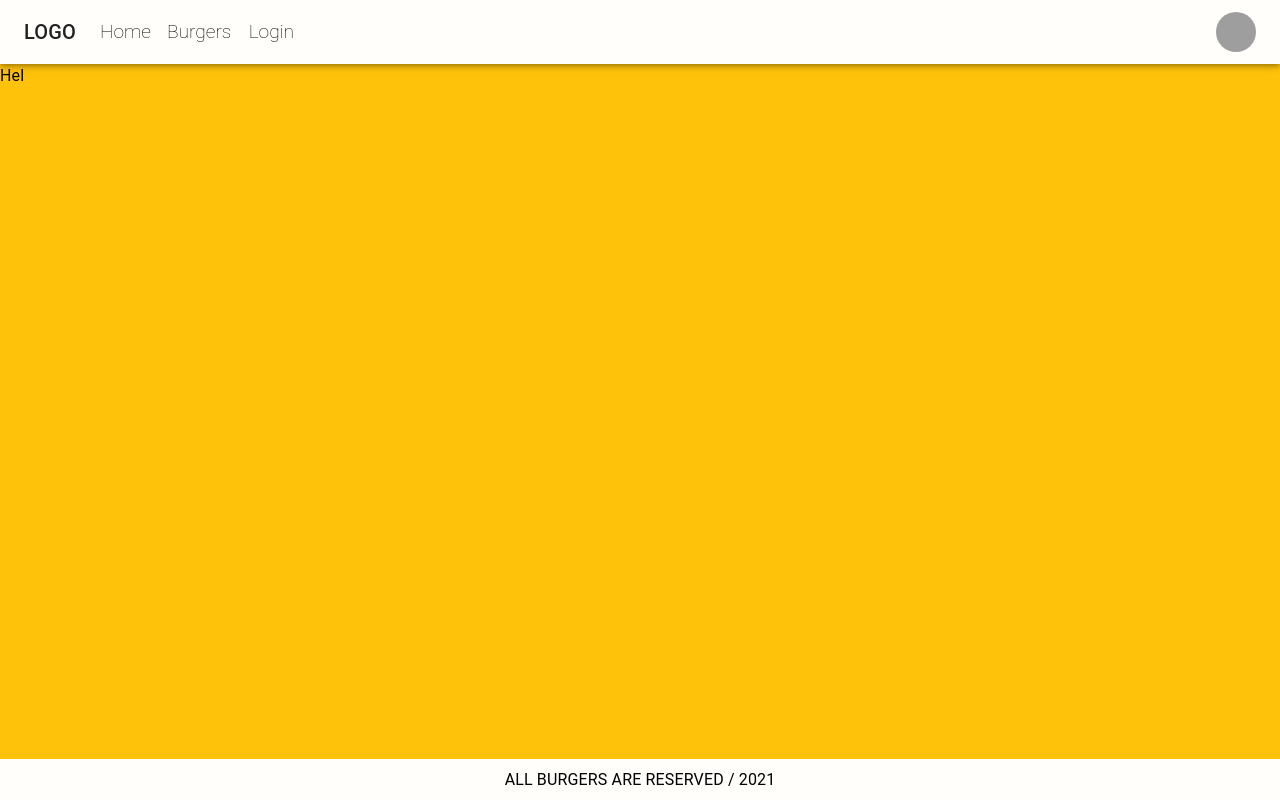
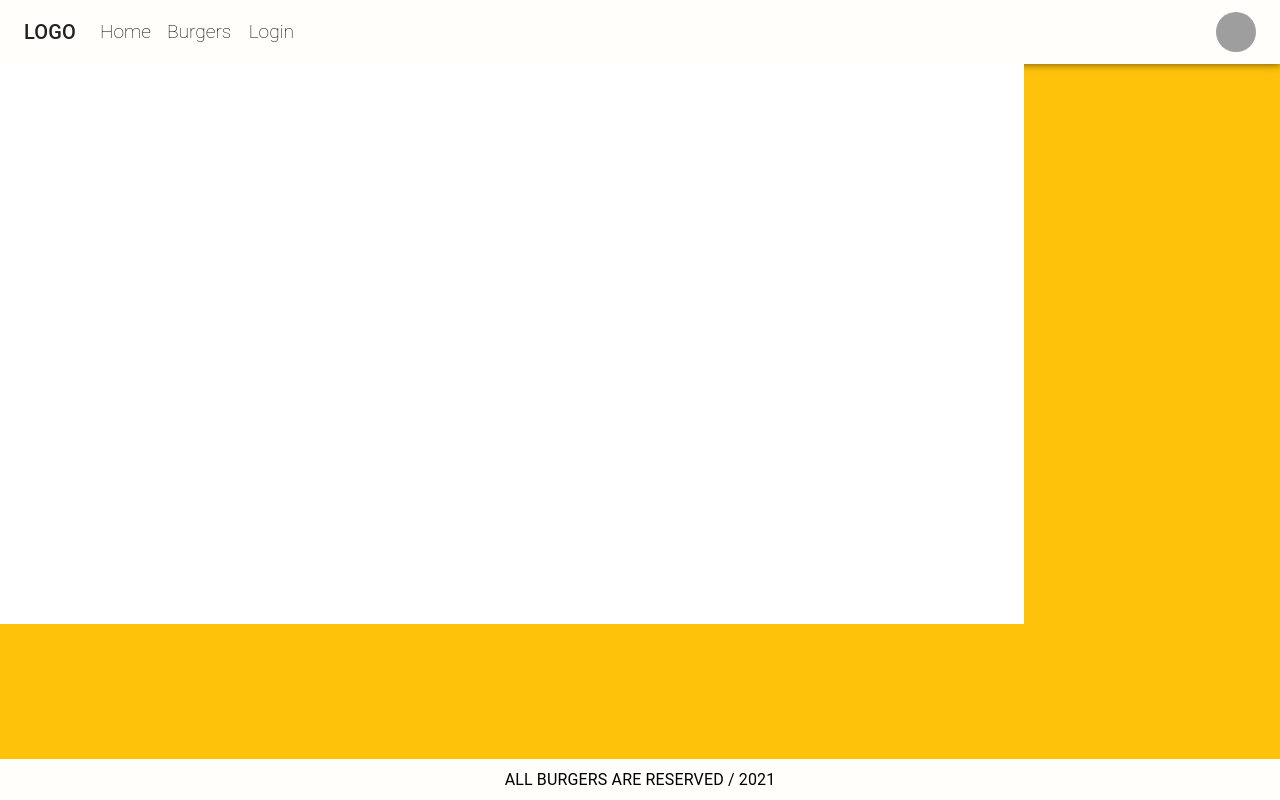
Before and after one commit to styylz/burgerProject, a React (Create React App) app in the folder client/: page /profile in a window 1280 px wide. Built offline with nearby package versions, Linux system fonts and the light colour scheme; grey boxes are pictures that could not be loaded.

Commit message:
feat(14): created profile-page-box-layout

```diff
--- a/client/src/pages/profile-page/index.jsx
+++ b/client/src/pages/profile-page/index.jsx
@@ -1,10 +1,15 @@
 import { Box } from '@mui/material';
 import React from 'react';
+import ProfilePageBoxLayout from './profile-page-box-layout';
 
 const ProfilePage = () => {
   console.log('');
   return (
-    <Box> Hel</Box>
+    <Box>
+
+      <ProfilePageBoxLayout />
+    </Box>
+
   );
 };
 
--- /dev/null
+++ b/client/src/pages/profile-page/profile-page-box-layout.jsx
@@ -0,0 +1,18 @@
+import { Box } from '@mui/material';
+import React from 'react';
+
+const ProfilePageBoxLayout = ({ children }) => {
+  console.log('');
+  return (
+    <Box sx={{
+      backgroundColor: 'white',
+      width: '80%',
+      height: '70vh',
+    }}
+    >
+      {children}
+    </Box>
+  );
+};
+
+export default ProfilePageBoxLayout;
```
